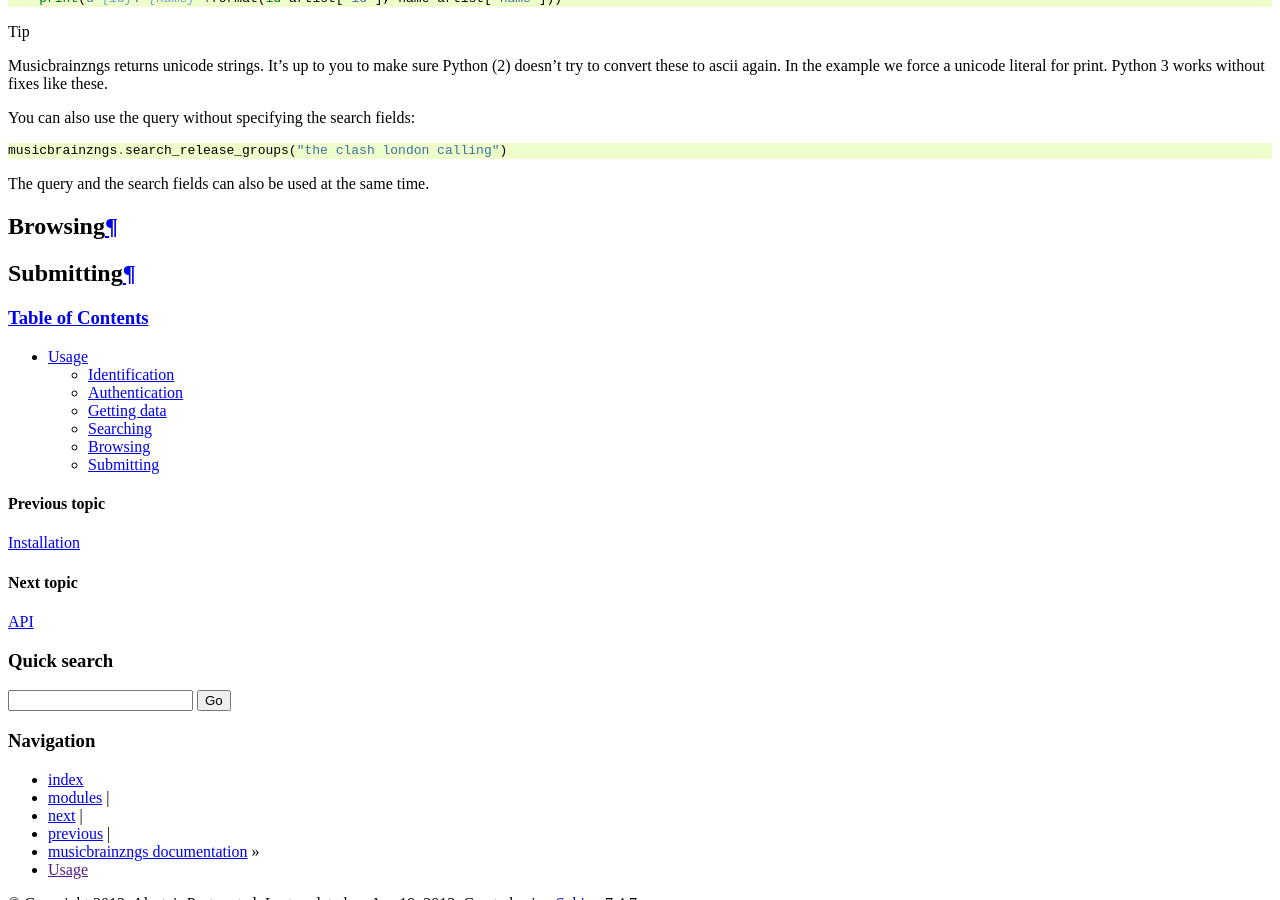
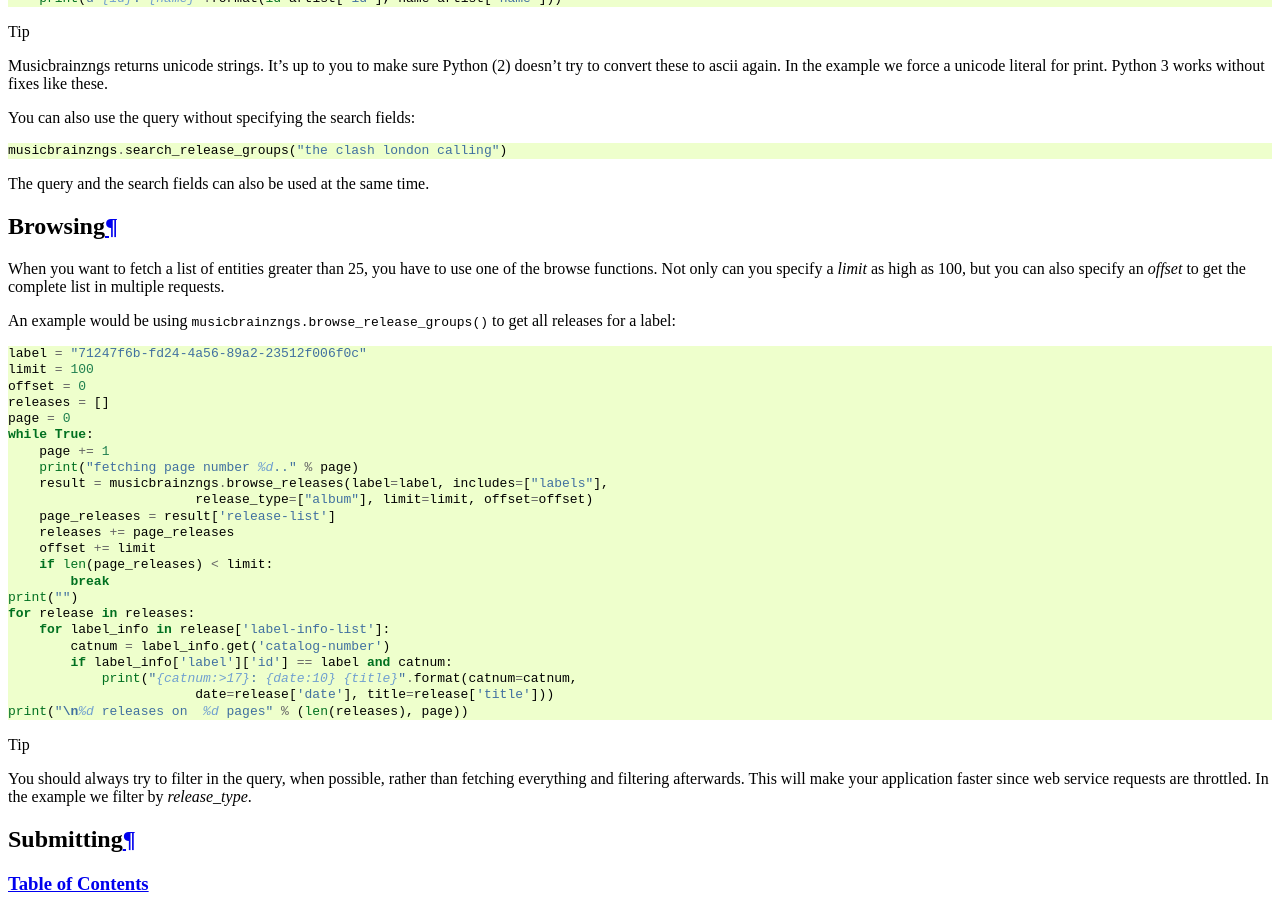
Before and after one commit to alastair/python-musicbrainzngs, a Sphinx documentation site: the page built from docs/usage.rst, in a window 1280 px wide and 900 px high, scrolled down 1247 px. Built offline with Sphinx 7.4.7, drawn with Linux system fonts in a browser that asks for light colours; the version number could not be read and is left out.

Commit message:
document browsing usage
This example explains paging and tries to persuade the user to filter
the query whenever possible.

The example will only fetch 2 pages (168 releases).
That is bigger than the highest limit, so paging is necessary,
but won't strain the server too much when the examples are tried.

This needs the fix to filter by releases by type.
(merged in this branch)

Signed-off-by: Johannes Dewender <github@JonnyJD.net>

```diff
--- a/docs/usage.rst
+++ b/docs/usage.rst
@@ -93,5 +93,44 @@
 Browsing
 --------
 
+When you want to fetch a list of entities greater than 25,
+you have to use one of the browse functions.
+Not only can you specify a `limit` as high as 100,
+but you can also specify an `offset` to get the complete list
+in multiple requests.
+
+An example would be using :func:`musicbrainzngs.browse_release_groups`
+to get all releases for a label::
+
+  label = "71247f6b-fd24-4a56-89a2-23512f006f0c"
+  limit = 100
+  offset = 0
+  releases = []
+  page = 0
+  while True:
+      page += 1
+      print("fetching page number %d.." % page)
+      result = musicbrainzngs.browse_releases(label=label, includes=["labels"],
+                          release_type=["album"], limit=limit, offset=offset)
+      page_releases = result['release-list']
+      releases += page_releases
+      offset += limit
+      if len(page_releases) < limit:
+          break
+  print("")
+  for release in releases:
+      for label_info in release['label-info-list']:
+          catnum = label_info.get('catalog-number')
+          if label_info['label']['id'] == label and catnum:
+              print("{catnum:>17}: {date:10} {title}".format(catnum=catnum,
+                          date=release['date'], title=release['title']))
+  print("\n%d releases on  %d pages" % (len(releases), page))
+
+.. tip:: You should always try to filter in the query, when possible,
+   rather than fetching everything and filtering afterwards.
+   This will make your application faster
+   since web service requests are throttled.
+   In the example we filter by `release_type`.
+
 Submitting
 ----------
```
